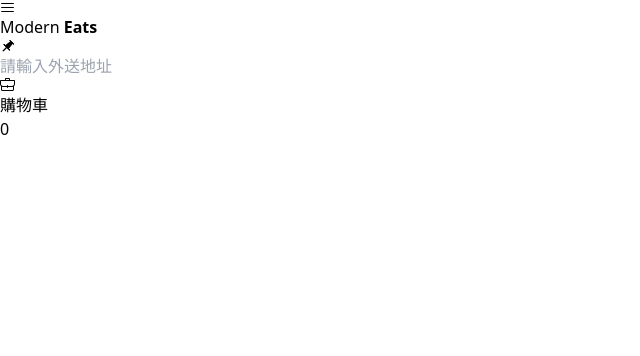
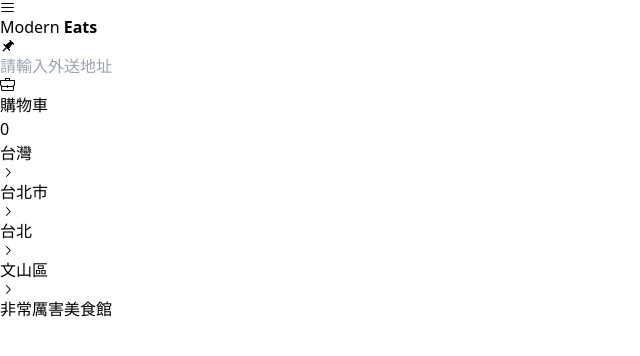
Before and after one commit to 4genie/202309-modern-react-project, a Next.js app: page / in a window 1280 px wide. Shown: the top 356 px of the page, without its empty margins (0-640 px from the left). Built offline with nearby package versions, Linux system fonts and the light colour scheme.

Commit message:
feat:add Breadcrumb component UI

```diff
--- /dev/null
+++ b/src/component/Breadcrumb/index.js
@@ -0,0 +1,27 @@
+import { ChevronRightIcon } from '@radix-ui/react-icons';
+
+const Breadcrumb = () => {
+  return (
+    <div className="mb-4 flex pl-8 text-sm text-slate-400">
+      <div className="mr-2  flex  items-center">
+        台灣
+        <ChevronRightIcon className="ml-2" />
+      </div>
+      <div className="mr-2 flex  items-center">
+        台北市
+        <ChevronRightIcon className="ml-2" />
+      </div>
+      <div className="mr-2  flex items-center ">
+        台北
+        <ChevronRightIcon className="ml-2" />
+      </div>
+      <div className="mr-2  flex items-center ">
+        文山區
+        <ChevronRightIcon className="ml-2" />
+      </div>
+      <div className="flex items-center text-slate-700">非常厲害美食館</div>
+    </div>
+  );
+};
+
+export default Breadcrumb;
--- a/src/pages/index.js
+++ b/src/pages/index.js
@@ -1,9 +1,11 @@
+import Breadcrumb from '@/component/Breadcrumb';
 import Header from '@/component/Header';
 
 export default function Home() {
   return (
     <main>
       <Header />
+      <Breadcrumb />
     </main>
   );
 }
```
